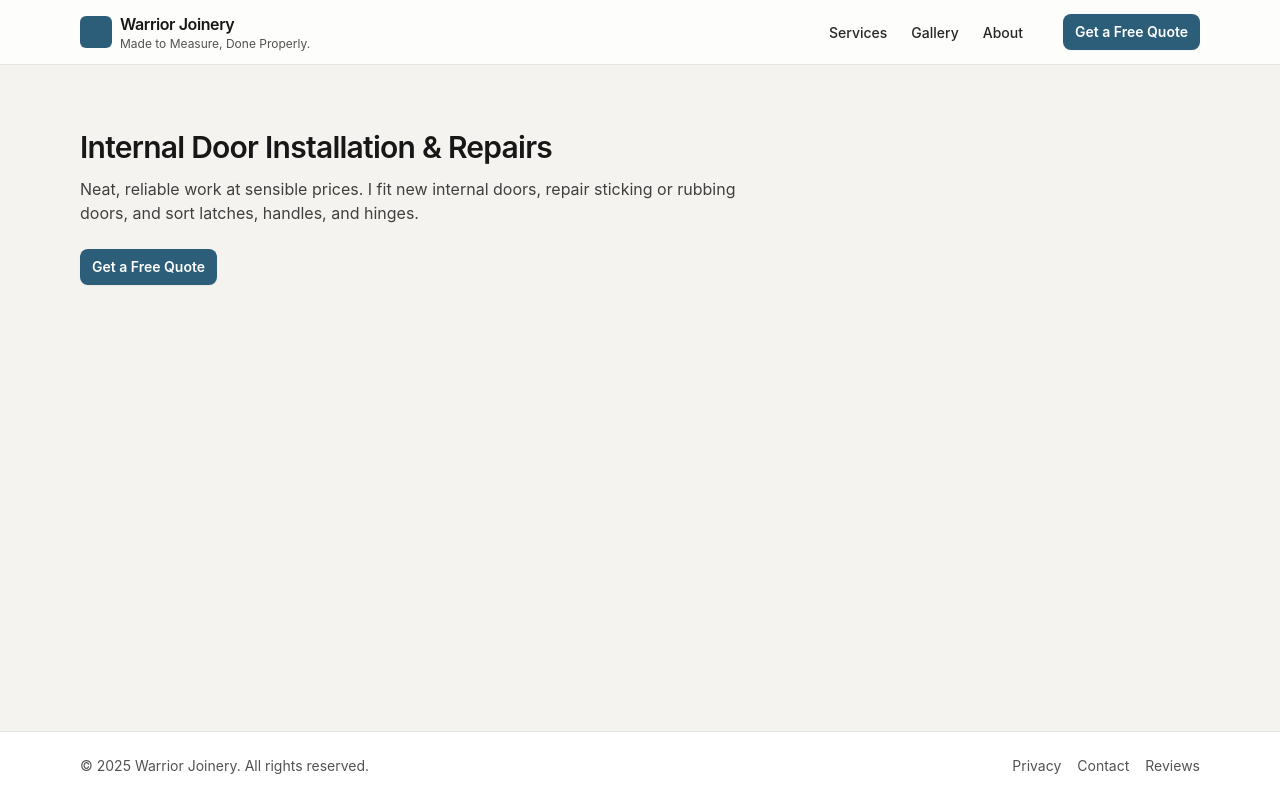
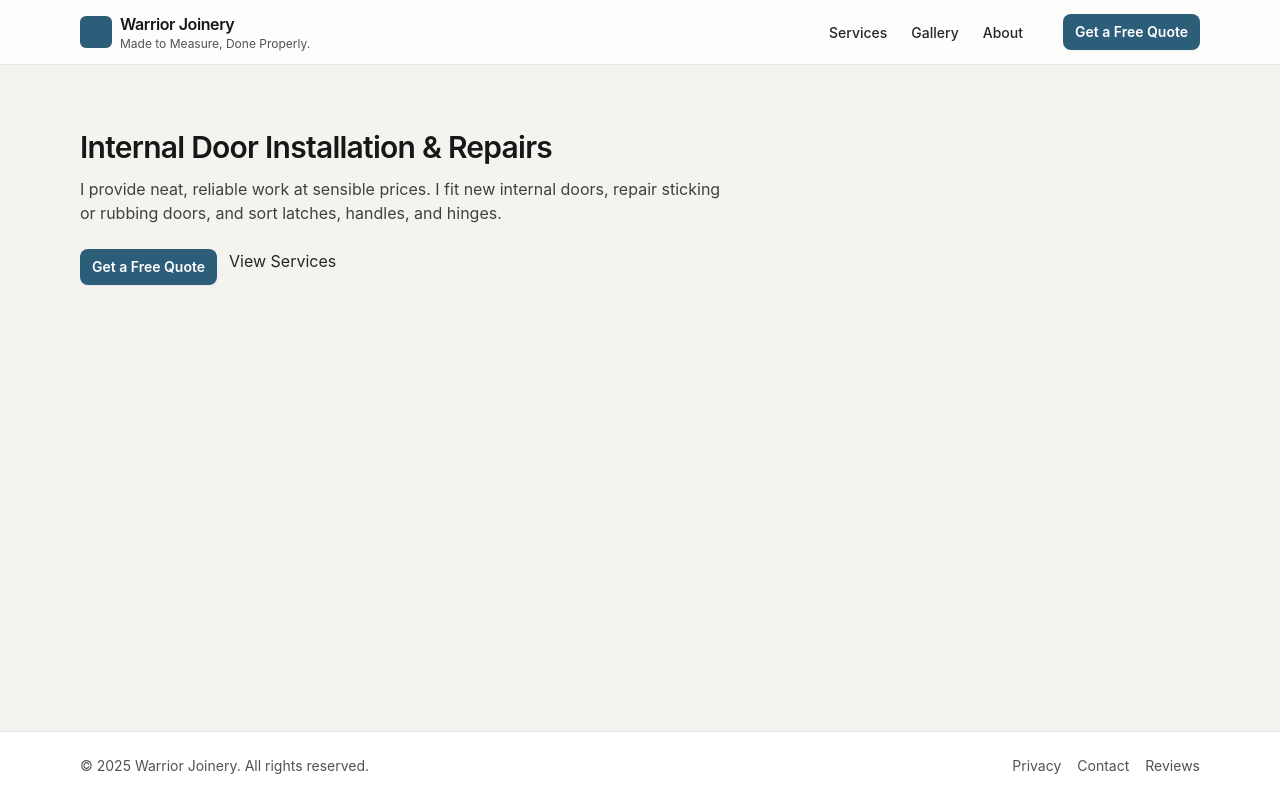
Before and after one commit to BrandonWarrior/warrior-joinery, a React (Vite) app: page / in a window 1280 px wide. Built offline with nearby package versions, Linux system fonts and the light colour scheme.

Commit message:
Use React Router <Link> on Home (no hard reload)

```diff
--- a/src/pages/home.tsx
+++ b/src/pages/home.tsx
@@ -1,4 +1,4 @@
-
+import { Link } from "react-router-dom";
 import Container from "../components/container";
 import SEO from "../components/seo";
 
@@ -13,12 +13,14 @@ export default function Home() {
         <Container>
           <h1 className="text-3xl font-semibold">Internal Door Installation & Repairs</h1>
           <p className="mt-3 max-w-prose text-neutral-700">
-            Neat, reliable work at sensible prices. I fit new internal doors, repair
-            sticking or rubbing doors, and sort latches, handles, and hinges.
+            I provide neat, reliable work at sensible prices. I fit new internal doors,
+            repair sticking or rubbing doors, and sort latches, handles, and hinges.
           </p>
-          <a href="/contact" className="btn-primary mt-6 inline-flex">
-            Get a Free Quote
-          </a>
+
+          <div className="mt-6 flex flex-col gap-3 sm:flex-row">
+            <Link to="/contact" className="btn-primary inline-flex">Get a Free Quote</Link>
+            <Link to="/services" className="link text-neutral-800">View Services</Link>
+          </div>
         </Container>
       </section>
     </>
```
